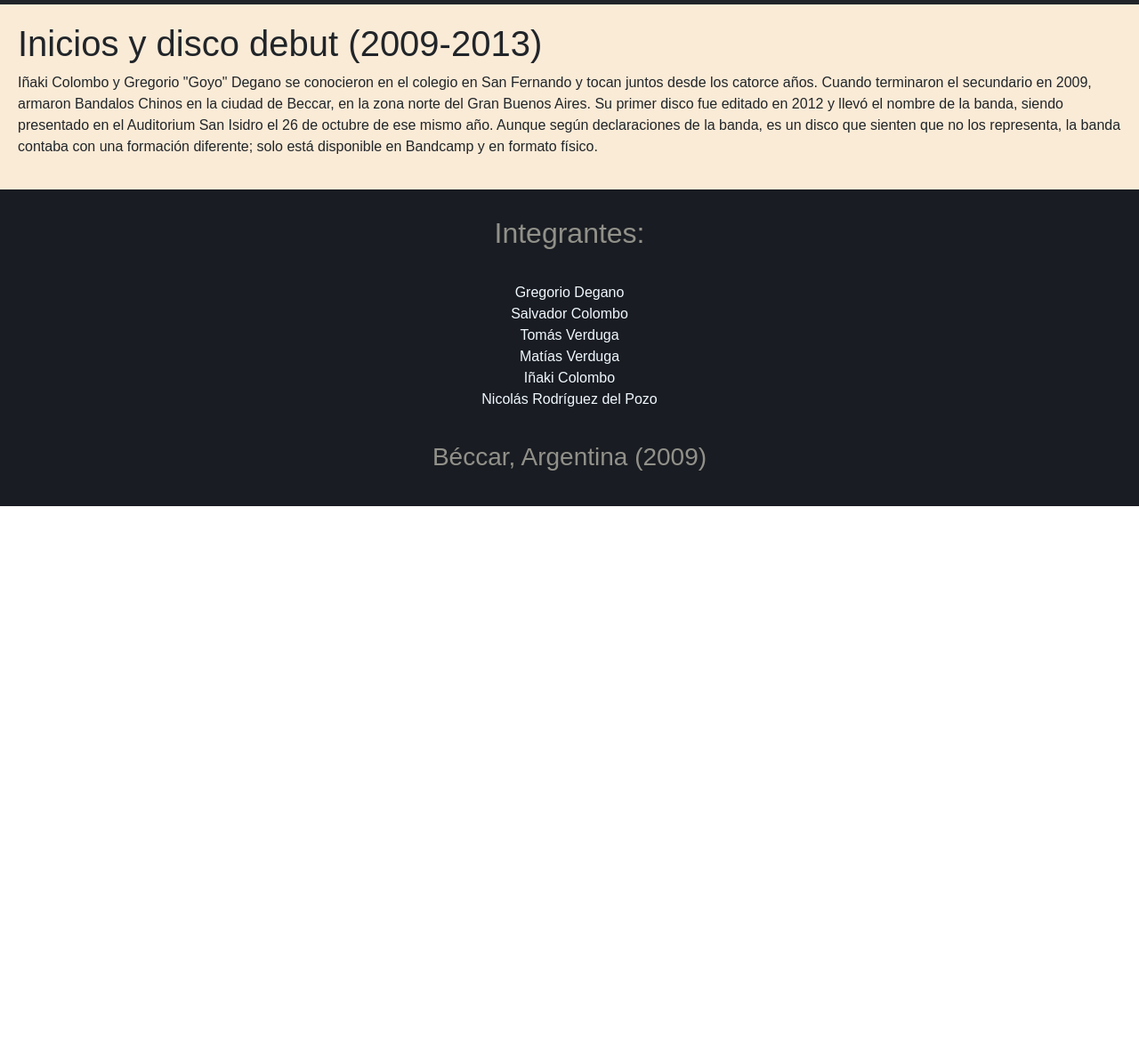
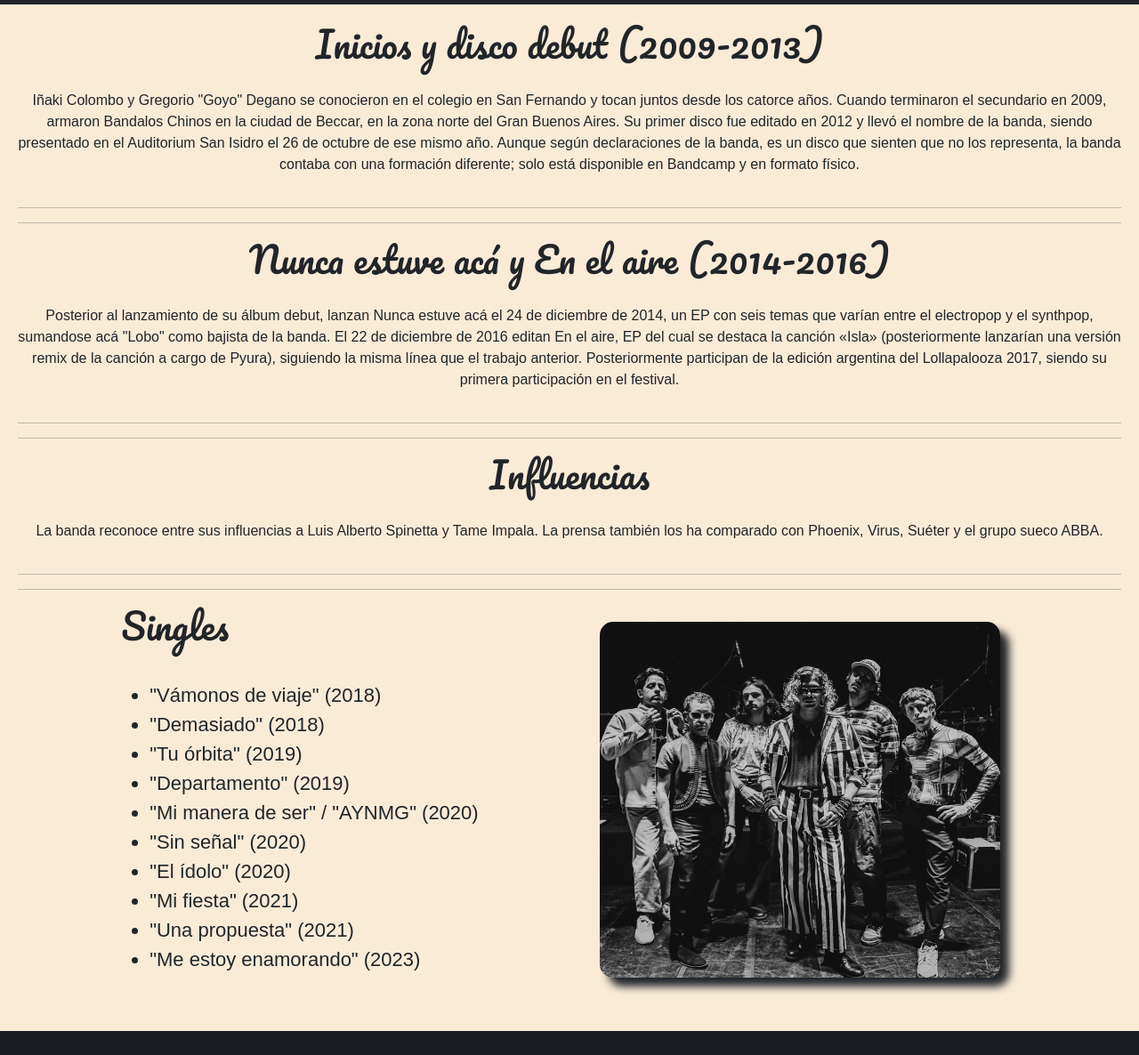
Before and after one commit to Molinacastt/Entrega-final, a website: page pages/historia.html in a window 1280 px wide. Shown: the part 721-1907 px from the top of the page at 89% size. Before the commit the page ends 1290 px from the top, so only its background shows below. Drawn offline with nearby package versions, Linux system fonts and the light colour scheme; a web font is replaced by a local one.

Commit message:
Entrega final - Update

```diff
--- a/SCSS/layout/_index.scss
+++ b/SCSS/layout/_index.scss
@@ -22,7 +22,7 @@
         color: gold;
         align-items: center;
         padding: 15px;
-        margin-bottom: 65px;
+        margin-bottom: 10%;
         font-size: 90px;
         text-decoration: none;
 
@@ -152,6 +152,7 @@
 
     img {
         border-radius: 15px;
+        box-shadow: 10px 10px 10px 0;
     }
 
     h1 {
@@ -179,6 +180,7 @@
 
     img {
         border-radius: 15px;
+        box-shadow: 10px 10px 10px 0;
     }
 
 
@@ -205,6 +207,7 @@
 
     img {
         border-radius: 15px;
+        box-shadow: 10px 10px 10px 0;
     }
 
     h1 {
@@ -231,6 +234,7 @@
 
     img {
         border-radius: 15px;
+        box-shadow: 10px 10px 10px 0;
     }
 
     h1 {
@@ -257,6 +261,7 @@
 
     img {
         border-radius: 15px;
+        box-shadow: 10px 10px 10px 0;
     }
 
     h1 {
@@ -281,8 +286,77 @@
     padding: 20px;
     margin: 0;
     font-family: 'Ysabeau', sans-serif;
+    .hist1 {
+        display: flex;
+        flex-direction: column;
+        gap: 20px;
+        margin-bottom: 20px;
+        text-align: center;
 
+        h1 {
+            font-family: 'Pacifico', cursive;
+        }
+    }
+    .hist2 {
+        display: flex;
+        flex-direction: column;
+        gap: 20px;
+        margin-bottom: 20px;
+        text-align: center;
+
+        h1 {
+            font-family: 'Pacifico', cursive;
+        }
+    }
+    .hist3 {
+        display: flex;
+        flex-direction: column;
+        gap: 20px;
+        margin-bottom: 20px;
+        text-align: center;
+
+        h1 {
+            font-family: 'Pacifico', cursive;
+        }
+    }
+    .hist4 {
+        display: flex;
+        flex-direction: column;
+        gap: 20px;
+        margin-bottom: 20px;
+        h1 {
+            font-family: 'Pacifico', cursive;
+        }
+        .hist4img {
+            display: flex;
+            justify-content: space-evenly;
+            img {
+                height: 400px;
+                width: 450px;
+                margin: 20px;
+                border-radius: 15px;
+                box-shadow: 10px 10px 10px 0px;
+                &:hover  {
+                    transition: 0.8s;
+                    transform: scale(0.9);
+
+                }
+            }
+            .singles {
+                display: flex;
+                flex-direction: column;
+                gap: 30px;
+                li {
+                    font-size: 22px;
+                }
+            }
+        }
+    }
 }
+
+
+
+// FINISH MAIN HISTORY
 
 /* MAIN DISCOGRAFIA BEGINNING */
 
--- a/SCSS/layout/_mediaquieries.scss
+++ b/SCSS/layout/_mediaquieries.scss
@@ -8,6 +8,12 @@
     }
   }
 }
+
+// @media (min-width: 700px) {
+//   .bandaloslogo {
+//     margin-bottom: 10px;
+//   }
+// }
 
 // END NAV INICIO
 
@@ -57,6 +63,18 @@
     }
   }
 
+  // HISTORY START
+
+  @media (max-width: 800px) {
+    .hist4img {
+      flex-direction: column;
+      align-items: center;
+    }
+  }
+
+
+  // HISTORY END
+
   // DISCOGRAFIA START
 
   @media screen and (min-width: 699px) {
--- a/pages/historia.html
+++ b/pages/historia.html
@@ -77,13 +77,54 @@
   <!-- MAIN BEGINNING -->
   <main class="main-hist">
     <div class="hist1">
-    <h1>Inicios y disco debut (2009-2013)</h1>
-    <p>Iñaki Colombo y Gregorio "Goyo" Degano se conocieron en el colegio en San Fernando y tocan juntos desde los
-      catorce años. Cuando terminaron el secundario en 2009, armaron Bandalos Chinos en la ciudad de Beccar, en la
-      zona norte del Gran Buenos Aires. Su primer disco fue editado en 2012 y llevó el nombre de la banda, siendo
-      presentado en el Auditorium San Isidro el 26 de octubre de ese mismo año. Aunque según declaraciones de la banda,
-      es un disco que sienten que no los representa, la banda contaba con una formación diferente; solo está disponible
-      en Bandcamp y en formato físico.</p>
+      <h1>Inicios y disco debut (2009-2013)</h1>
+      <p>Iñaki Colombo y Gregorio "Goyo" Degano se conocieron en el colegio en San Fernando y tocan juntos desde los
+        catorce años. Cuando terminaron el secundario en 2009, armaron Bandalos Chinos en la ciudad de Beccar, en la
+        zona norte del Gran Buenos Aires. Su primer disco fue editado en 2012 y llevó el nombre de la banda, siendo
+        presentado en el Auditorium San Isidro el 26 de octubre de ese mismo año. Aunque según declaraciones de la
+        banda,
+        es un disco que sienten que no los representa, la banda contaba con una formación diferente; solo está
+        disponible
+        en Bandcamp y en formato físico.</p>
+    </div>
+    <hr>
+    <hr>
+    <div class="hist2">
+      <h1>Nunca estuve acá y En el aire (2014-2016)</h1>
+      <p>Posterior al lanzamiento de su álbum debut, lanzan Nunca estuve acá el 24 de diciembre de 2014, un EP con seis
+        temas que varían entre el electropop y el synthpop, sumandose acá "Lobo" como bajista de la banda. El 22 de
+        diciembre de 2016 editan En el aire, EP del cual se destaca la canción «Isla» (posteriormente lanzarían una
+        versión remix de la canción a cargo de Pyura), siguiendo la misma línea que el trabajo anterior. Posteriormente
+        participan de la edición argentina del Lollapalooza 2017, siendo su primera participación en el festival.</p>
+    </div>
+    <hr>
+    <hr>
+    <div class="hist3">
+      <h1>Influencias</h1>
+      <p>La banda reconoce entre sus influencias a Luis Alberto Spinetta y Tame Impala. La prensa también los ha
+        comparado con Phoenix, Virus, Suéter y el grupo sueco ABBA.</p>
+    </div>
+    <hr>
+    <hr>
+    <div class="hist4">
+      <div class="hist4img">
+        <div class="singles">
+          <h1>Singles</h1>
+          <ul>
+            <li>"Vámonos de viaje" (2018)</li>
+            <li>"Demasiado" (2018)</li>
+            <li>"Tu órbita" (2019)</li>
+            <li>"Departamento" (2019)</li>
+            <li>"Mi manera de ser" / "AYNMG" (2020)</li>
+            <li>"Sin señal" (2020)</li>
+            <li>"El ídolo" (2020)</li>
+            <li>"Mi fiesta" (2021)</li>
+            <li>"Una propuesta" (2021)</li>
+            <li>"Me estoy enamorando" (2023)</li>
+          </ul>
+        </div>
+        <img src="../multimedia/bandalos historia singles.jpg" alt="">
+      </div>
     </div>
   </main>
   <!-- MAIN END -->
```
Also changed, not shown: pages/about.html (+1 -2 lines), CSS/style.css, multimedia/bandalos historia singles.jpg (added), 1 other file.
